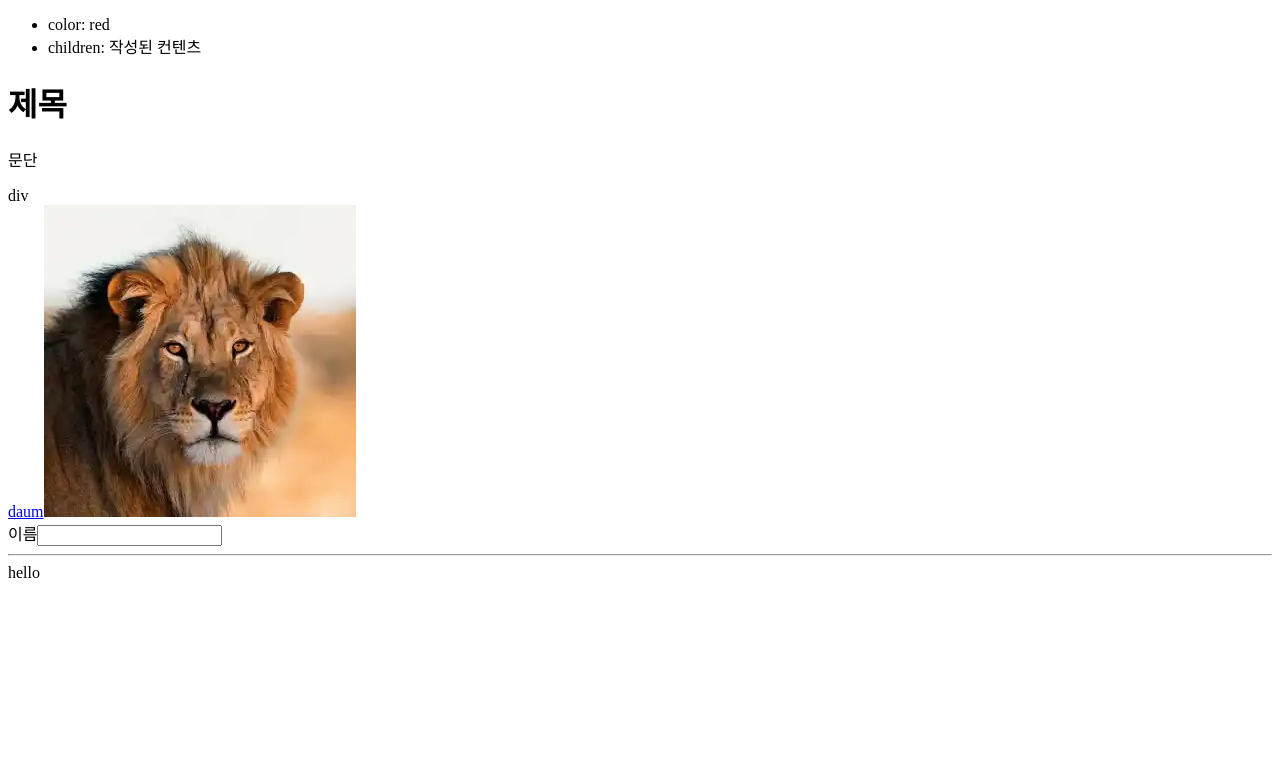
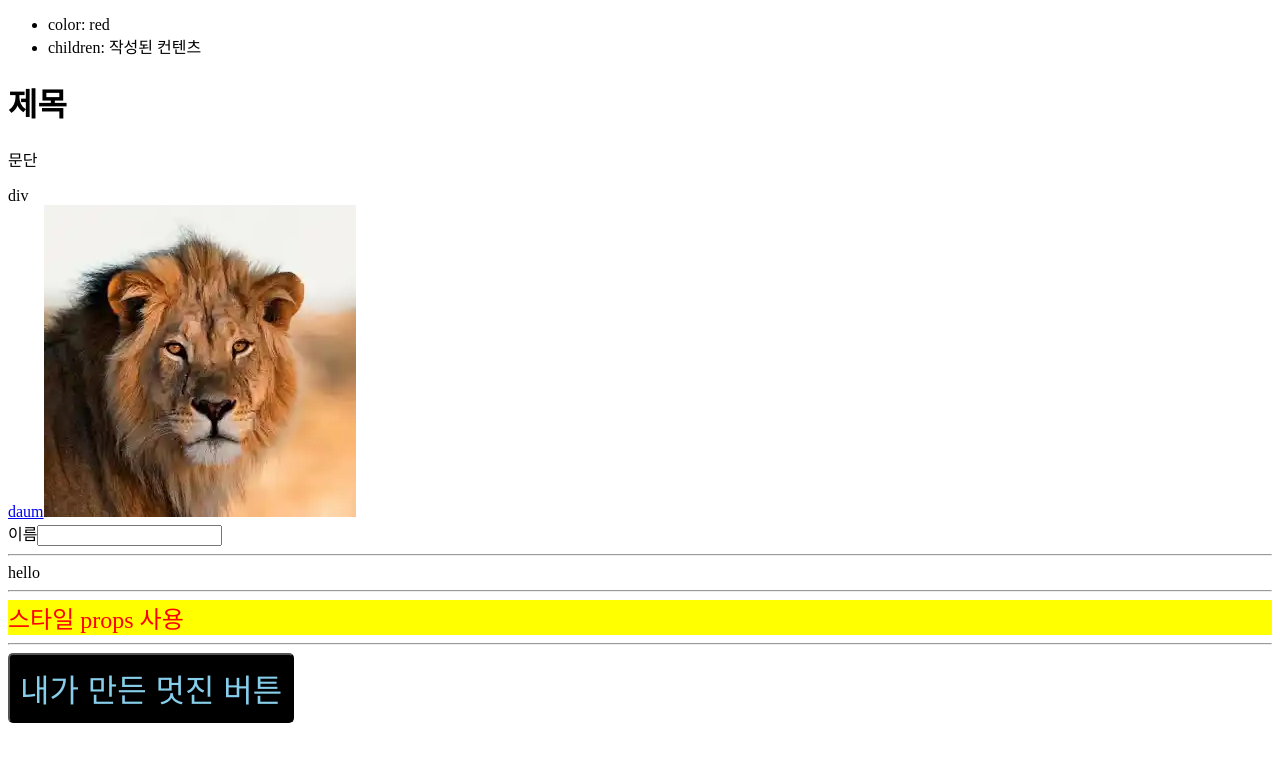
Before and after one commit to yumin359/react, a React (Vite) app: page / in a window 1280 px wide. Shown: the top 762 px of the page. Built offline with nearby package versions, Linux system fonts and the light colour scheme.

Commit message:
0701 브라우저 컴포넌트의 props는 html attribute 사용함

```diff
--- a/src/App11.jsx
+++ b/src/App11.jsx
@@ -13,6 +13,18 @@ function App11() {
   // html 컴포넌트(built-in component, 브라우저 컴포넌트) : 소문자로 시작
   // 브라우저 컴포넌트의 props : html attribute 를 사용
   // but, class -> className, for ->htmlFor
+
+  // style prop : style attribute 역할
+  /*
+  **style attribute**
+  <div style="color: red; background-color: yellow; font-size: 24px;">
+  </div>
+   */
+  /*
+  **style prop**
+  <div style={{color: "red", backgroundColor: "yellow", fontSize: "24px"}}>
+  </div>
+   */
 
   return (
     <>
@@ -31,6 +43,25 @@ function App11() {
       <input type="text" id="nameInput" />
       <hr />
       <div className="content">hello</div>
+      <hr />
+      <div
+        style={{ color: "red", backgroundColor: "yellow", fontSize: "24px" }}
+      >
+        스타일 props 사용
+      </div>
+      <hr />
+      {/*  연습 style props 을 사용해서 자신만의 버튼 만들어 보기 */}
+      <button
+        style={{
+          color: "skyblue",
+          backgroundColor: "black",
+          padding: "10px",
+          borderRadius: "5px",
+          fontSize: "2em",
+        }}
+      >
+        내가 만든 멋진 버튼
+      </button>
     </>
   );
 }
```
